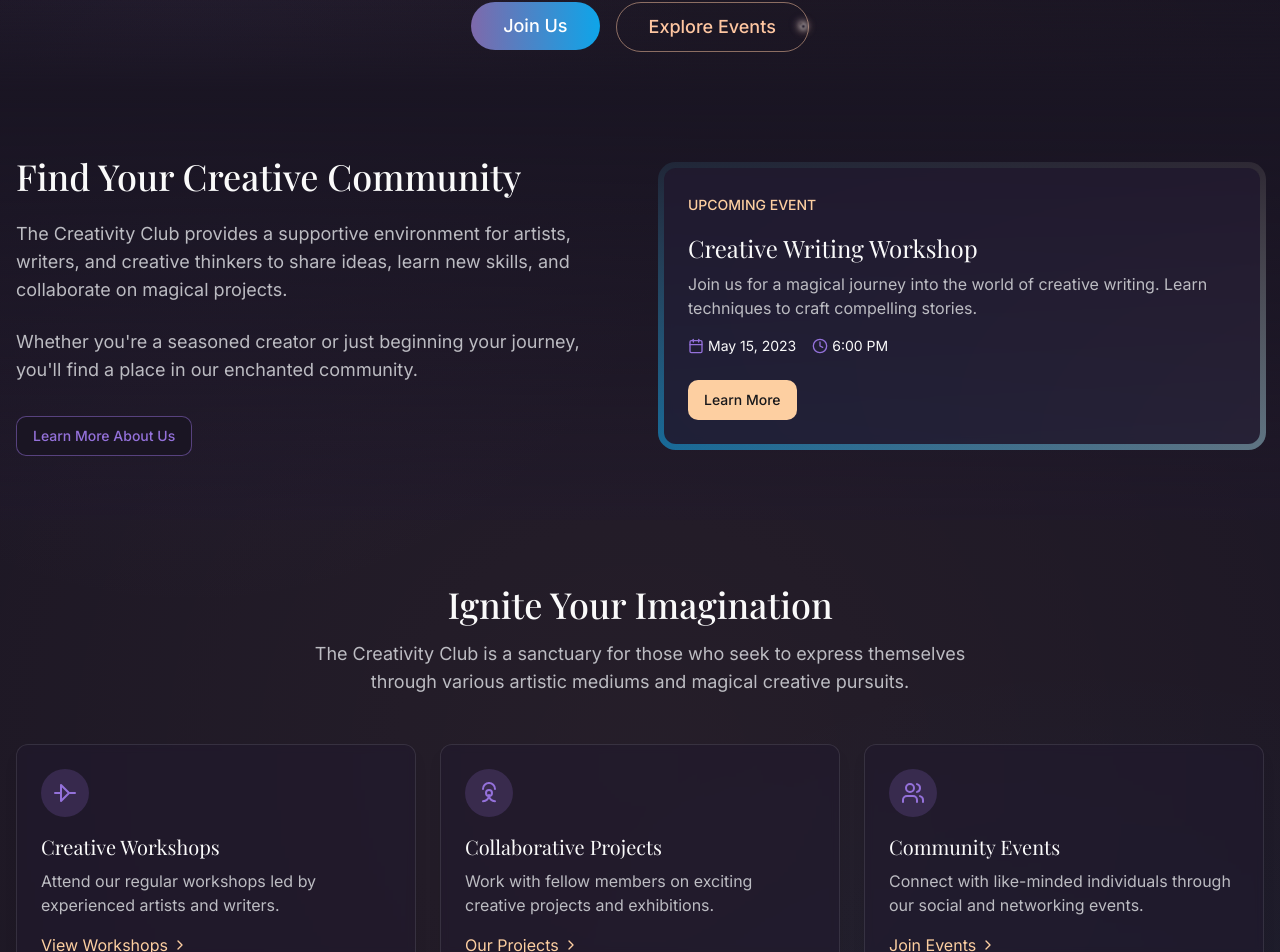
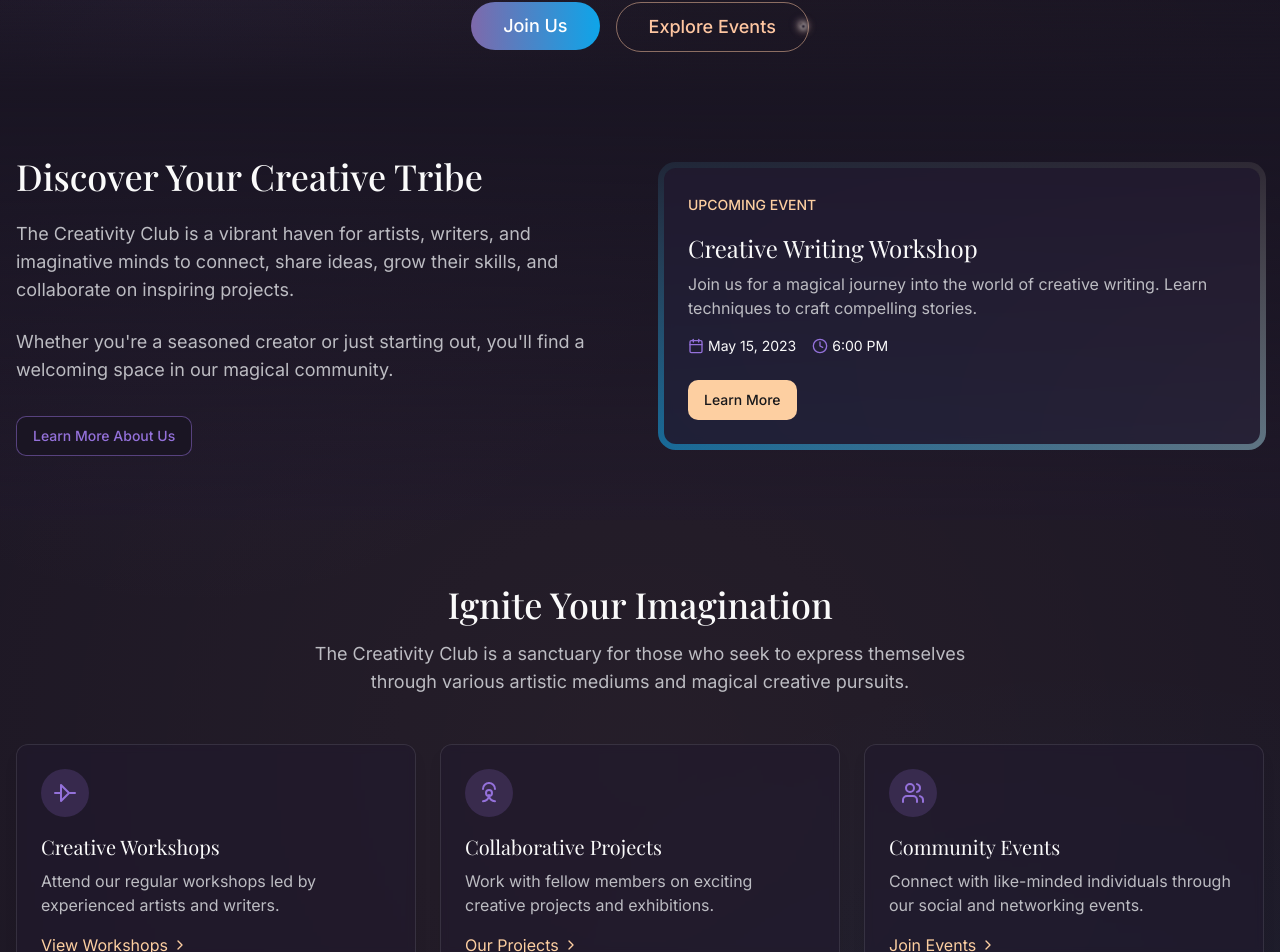
Before and after one commit to r0hitkrishna/creativityclub, a React (Vite) app: page / in a window 1280 px wide. Shown: the part 898-1850 px from the top of the page. Built offline with nearby package versions, Linux system fonts and the light colour scheme; a web font is replaced by a local one.

Commit message:
Update Home.tsx

```diff
--- a/src/pages/Home.tsx
+++ b/src/pages/Home.tsx
@@ -1,4 +1,3 @@
-
 import { useState } from "react";
 import { Link } from "react-router-dom";
 import { Button } from "@/components/ui/button";
@@ -248,21 +247,27 @@ const Home = () => {
         <div className="absolute bottom-0 left-0 right-0 h-24 bg-gradient-to-t from-background to-transparent"></div>
       </section>
 
-      {/* Section: Find Your Creative Community & Upcoming Event (Interchanged Position) */}
+      {/* Section: Discover Your Creative Tribe & Upcoming Event */}
       <section className="py-16 px-4 bg-gradient-to-b from-background to-card/30"> {/* Added background gradient for visual separation */}
         <div className="max-w-7xl mx-auto">
           {/* Grid for the text content and the upcoming event card */}
           <div className="grid grid-cols-1 md:grid-cols-2 gap-10 items-center">
             {/* Left side: Text content */}
             <div>
+              {/* Updated heading text */}
               <h2 className="text-3xl sm:text-4xl font-serif font-medium mb-6">
-                Find Your Creative Community
+                Discover Your Creative Tribe
               </h2>
+              {/* Updated paragraph text */}
               <p className="text-lg text-muted-foreground mb-6">
-                The Creativity Club provides a supportive environment for artists, writers, and creative thinkers to share ideas, learn new skills, and collaborate on magical projects.
+                The Creativity Club is a vibrant haven for artists, writers, and
+                imaginative minds to connect, share ideas, grow their skills, and
+                collaborate on inspiring projects.
               </p>
+              {/* Updated paragraph text */}
               <p className="text-lg text-muted-foreground mb-8">
-                Whether you're a seasoned creator or just beginning your journey, you'll find a place in our enchanted community.
+                Whether you're a seasoned creator or just starting out, you'll find a
+                welcoming space in our magical community.
               </p>
               <Button asChild variant="outline" className="border-primary/50 hover:bg-primary/10 text-primary rounded-md">
                 <Link to="/about">Learn More About Us</Link>
@@ -326,7 +331,7 @@ const Home = () => {
       </section>
 
 
-      {/* Section: Domains (Interchanged Position) */}
+      {/* Section: Domains */}
       <section className="py-16 px-4">
         <div className="max-w-7xl mx-auto">
           <div className="text-center mb-12">
```
